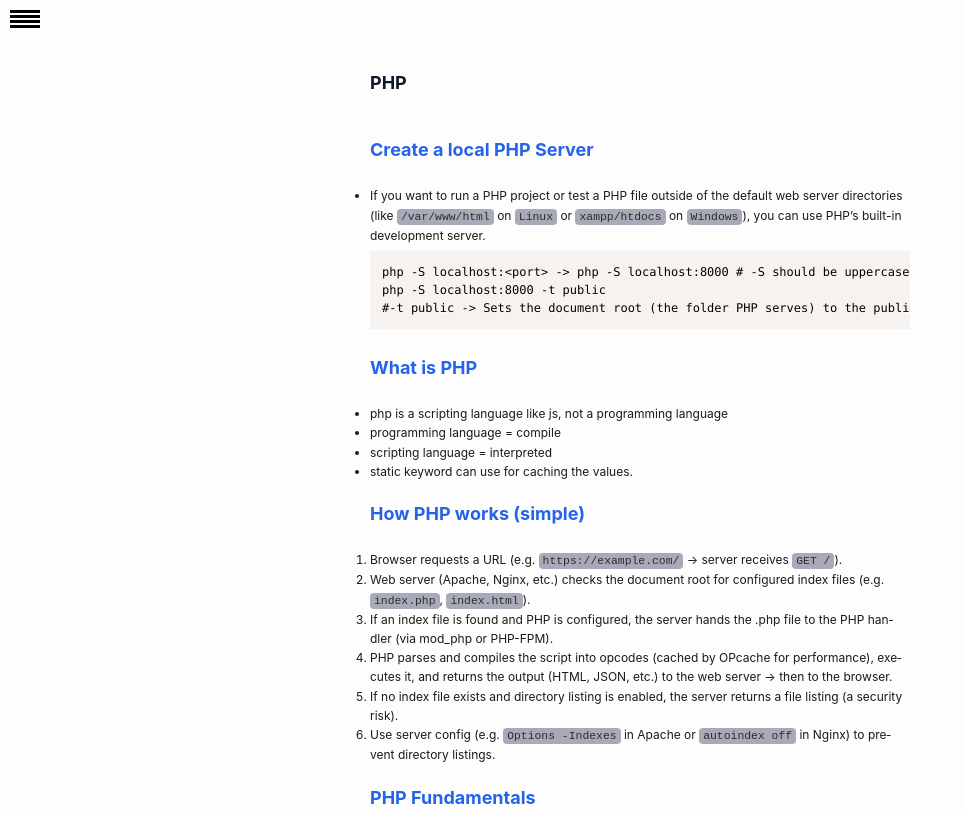
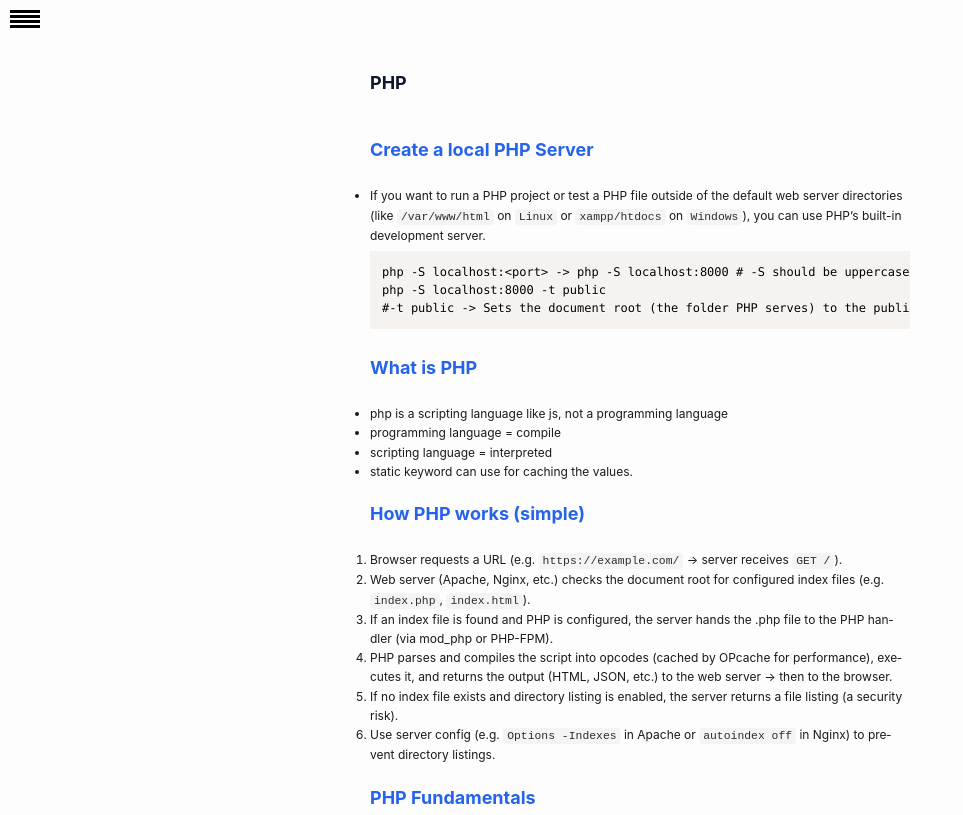
Before and after one commit to dissanayakeG/dissanayakeG.github.io, a plain HTML site: page PHP.html in a window 1280 px wide. Shown: the top 815 px of the page, without its empty margins (0-963 px from the left). Drawn offline with nearby package versions, Linux system fonts and the light colour scheme.

Commit message:
style: add styles to inline codes

```diff
--- a/util/styles.css
+++ b/util/styles.css
@@ -104,13 +104,14 @@ img {
 
 /* Inline code (e.g., from single backticks) */
 :not(pre) > code {
-	background-color: #a8aab9; /* f4f4f4 */
+	background-color: #f4f4f4; /*a8aab9*/
 	padding: 2px 4px;
 	border-radius: 4px;
 	font-family: "Courier New", Courier, monospace;
 	font-size: 0.95em;
 	color: #2d2d2d;
 }
+
 
 h1 {
 	color: #0f172a;
```
